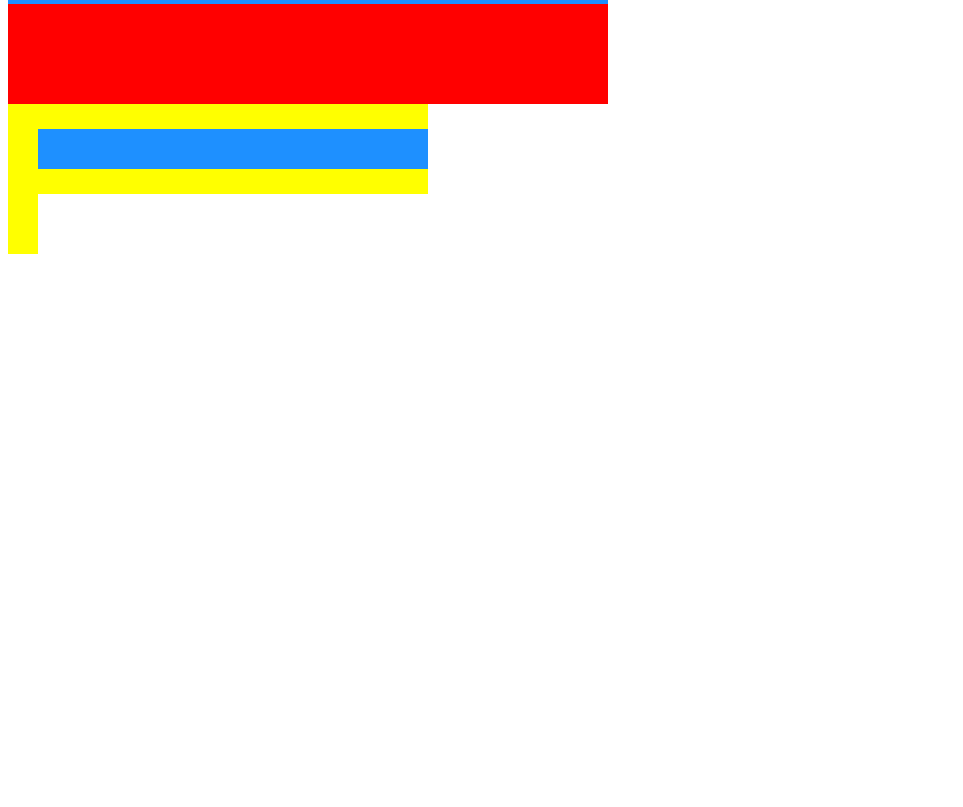
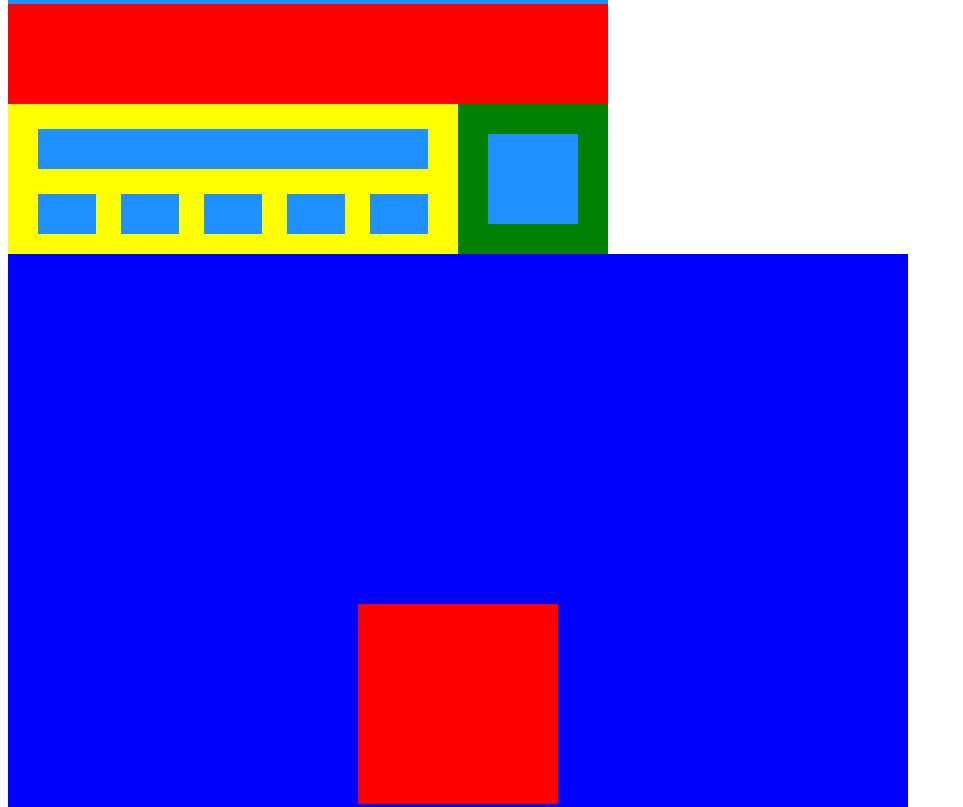
Before and after one commit to cheseryon050822/seryon.1, a plain HTML site: page index2.html in a window 1280 px wide. Shown: the part 1220-2027 px from the top of the page, without its empty margins (0-963 px from the left). Before the commit the page ends 1482 px from the top, so only its background shows below. Drawn offline with Linux system fonts and the light colour scheme.

Commit message:
u.s.a cyka

```diff
--- a/index2.html
+++ b/index2.html
@@ -90,9 +90,32 @@
             <div class="box34"></div>
             <div class="box35"></div>
             <div class="wrapper">
+                <div class="box36"></div>
+                <div class="box37"></div>
+                <div class="box38"></div>
+                <div class="box39"></div>
+                <div class="box40"></div>
+                <div class="box41"></div>
+                <div class="box42"></div>
+                <div class="box43"></div>
+                <div class="box44"></div>
+            </div>
+            <div class="box45"></div>
 
-            </div>
         </div>
+        <div class="box46"></div>
+        <div class="box47"></div>
+        <div class="USSR">
+            <div class="box48"></div>
+            <div class="box50"></div>
+            <div class="box51"></div>
+        </div>
+        <div class="box49"></div>
+
+    </div>
+    <div class="tas1">
+        <div class="tas2"></div>
+    </div>
 </body>
 
 </html>
--- a/style.css
+++ b/style.css
@@ -266,22 +266,104 @@
   background-color: yellow;
 }
 .box36{
-  width: 74px;
+  width: 58px;
   height: 40px;
   background-color:dodgerblue ;
 }
 .box37{
-  width: px;
-  height: px;
+  width: 25px;
+  height: 40px;
   background-color: yellow;
 }
 .box38{
-  width: 74px;
+  width: 58px;
   height: 40px;
   background-color:dodgerblue ;
 }
 .box39{
-  widows: 5px;
-  height: px;
+  width: 25px;
+  height: 40px;
   background-color: yellow ;
 }
+.box40{
+  width: 58px;
+  height: 40px;
+  background-color:dodgerblue ;
+}
+.box41{
+  width: 25px;
+  height: 40px;
+  background-color: yellow;
+}
+.box42{
+  width: 58px;
+  height: 40px;
+  background-color:dodgerblue ;
+}
+.box43{
+  width: 25px;
+  height: 40px;
+  background-color: yellow ;
+}
+.box44{
+  width: 58px;
+  height: 40px;
+  background-color:dodgerblue ;
+}
+.box45{
+  width: 390px;
+  height: 20px;
+  background-color: yellow;
+}
+.box46{
+  width: 30px;
+  height: 150px;
+  background-color: yellow;
+}
+.box47{
+  width: 30px;
+  height: 150px;
+  background-color: green;
+}
+.box48{
+  width: 90px;
+  height: 30px;
+  background-color: green;
+}
+.box49{
+  width: 30px;
+  height: 150px;
+  background-color: green;
+}
+.box50{
+  width: 90px;
+  height: 90px;
+  background-color: dodgerblue
+}
+.box51{
+  width: 90px;
+  height: 30px;
+  background-color: green;
+}
+
+
+
+
+
+.tas1{
+  width: 900px;
+  height: 900px;
+  position: relative;
+  background-color: blue;
+}
+.tas2{
+  position: absolute;
+  width: 200px;
+  height: 200px;
+  background-color: red;
+  top: 0px;
+  bottom: 0px;
+  left: 0px;
+  right: 0px;
+  margin:auto;
+}
```
